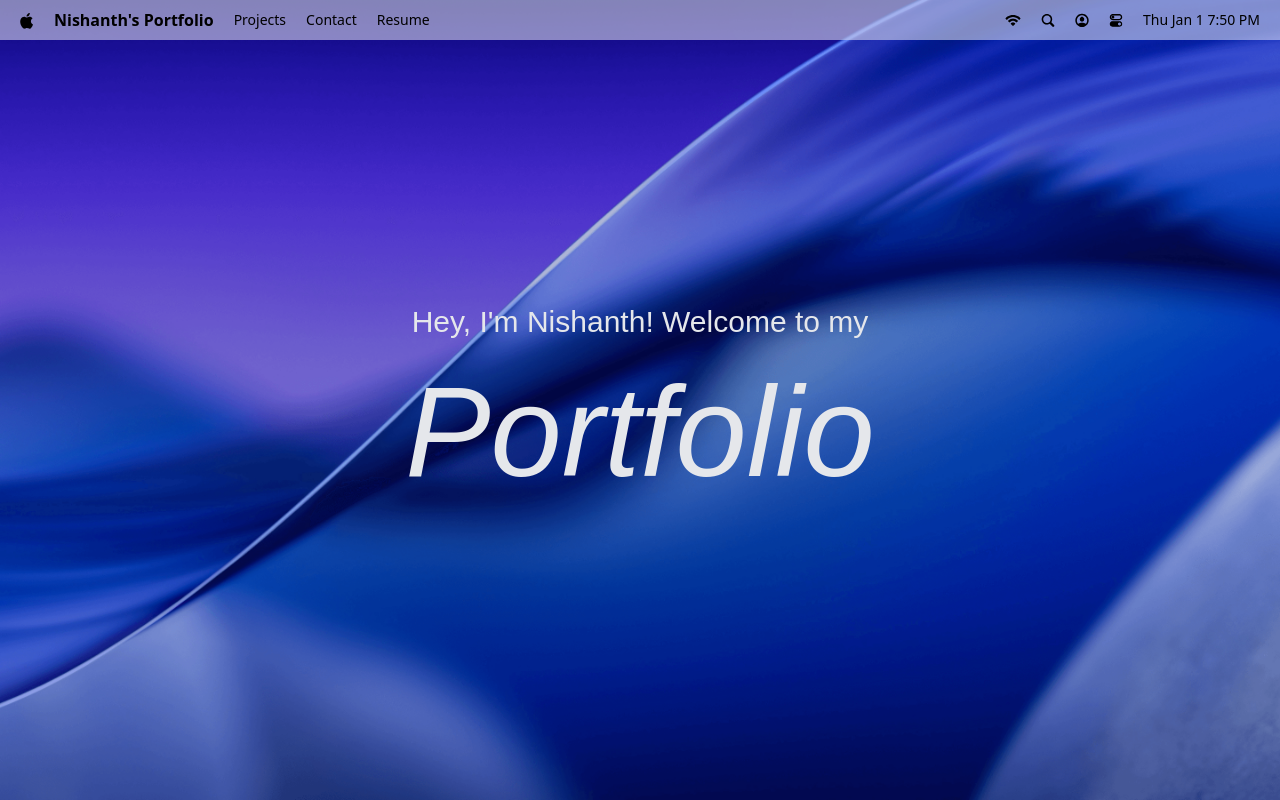
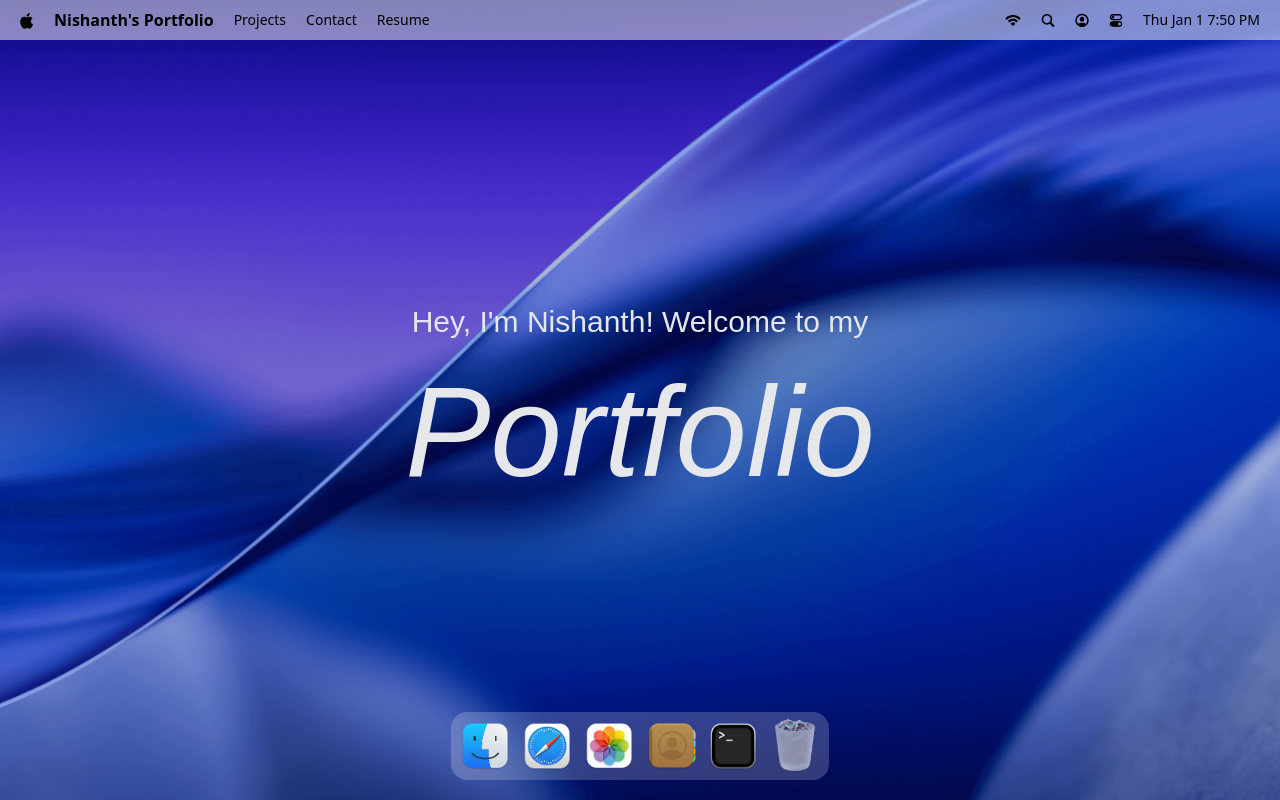
Before and after one commit to Nishanthtamil/MyPortfolio, a React (Vite) app: page / in a window 1280 px wide. Built offline with nearby package versions, Linux system fonts and the light colour scheme; a web font is replaced by a local one.

Commit message:
app toggles

```diff
--- a/package.json
+++ b/package.json
@@ -17,6 +17,7 @@
     "lucide-react": "^0.562.0",
     "react": "^19.2.0",
     "react-dom": "^19.2.0",
+    "react-tooltip": "^5.30.0",
     "tailwindcss": "^4.1.18"
   },
   "devDependencies": {
--- a/src/App.jsx
+++ b/src/App.jsx
@@ -1,10 +1,11 @@
-import { Navbar, Welcome } from "#components";
+import { Dock, Navbar, Welcome } from "#components";
 
 const App = () => {
   return (
     <main>
       <Navbar />
       <Welcome/>
+      <Dock/>
     </main>
   );
 };
--- /dev/null
+++ b/src/components/Dock.jsx
@@ -0,0 +1,79 @@
+import { useRef } from "react";
+import { dockApps } from "#constants";
+import { Tooltip } from "react-tooltip";
+import { useGSAP } from "@gsap/react";
+import gsap from "gsap";
+
+const Dock = () => {
+  const dockRef = useRef(null);
+  useGSAP(() => {
+    const dock = dockRef.current;
+    if (!dock) return;
+
+    const icons = dock.querySelectorAll('.dock-icon');
+
+    const animateIcons = (mouseX) => {
+      const { left } = dock.getBoundingClientRect();
+
+      icons.forEach((icon) => {
+        const { left : iconLeft,width } = icon.getBoundingClientRect();
+        const center = iconLeft - left + width/2;
+        const distance = Math.abs(mouseX - center);
+
+        const intensity = Math.exp(-(distance ** 2.5) / 20000);
+
+        gsap.to(icon,{
+          scale: 1+0.25 * intensity,
+          y: -15 * intensity,
+          duration: 0.2,
+          ease: "power1.out",
+        })
+      })
+    }
+
+    const handleMouseMove = (e) => {
+      const { left } = dock.getBoundingClientRect();
+
+      animateIcons(e.clientX - left);
+    }
+
+    const resetIcons = () =>
+      icons.forEach((icon) =>
+      gsap.to(icon,{
+        scale: 1,
+        y: 0,
+        duration: 0.3,
+        ease: "power1.out",
+      })
+    );
+    dock.addEventListener("mousemove", handleMouseMove);
+    dock.addEventListener("mouseleave", resetIcons);
+
+    return () => {
+      dock.removeEventListener("mousemove", handleMouseMove);
+      dock.removeEventListener("mouseleave", resetIcons);
+    };
+  },[]);
+  const toggleApp = (app) => {};
+  return (
+    <section id ="dock">
+      <div ref={dockRef} className="dock-container">
+        {dockApps.map(({id, name, icon, canOpen}) =>(
+          <div key={id} className="relative flex justify-center">
+            <button type="button" className="dock-icon" aria-label={name}
+            data-tooltip-id="dock-tooltip"
+            data-tooltip-content={name}
+            data-tooltip-delay-show={150}
+            disabled={(!canOpen)}
+            onClick={() => toggleApp({id,canOpen})}>
+              <img src={`/images/${icon}`} alt = {name} loading="lazy" className={canOpen ? '' : 'opacity-60'} />
+            </button>
+            </div>
+        ))}
+        <Tooltip id="dock-tooltip" place="top" className="tooltip"/>
+      </div>
+    </section>
+  )
+}
+
+export default Dock
--- a/src/components/index.js
+++ b/src/components/index.js
@@ -1,5 +1,6 @@
 import Navbar from "#components/Navbar.jsx";
 import Welcome from "#components/Welcome.jsx";
+import Dock from "#components/Dock.jsx";
 
 
-export { Navbar, Welcome };
+export { Navbar, Welcome, Dock };
```
Also changed, not shown: 1 other file (tests, documents, lock files or other folders).
